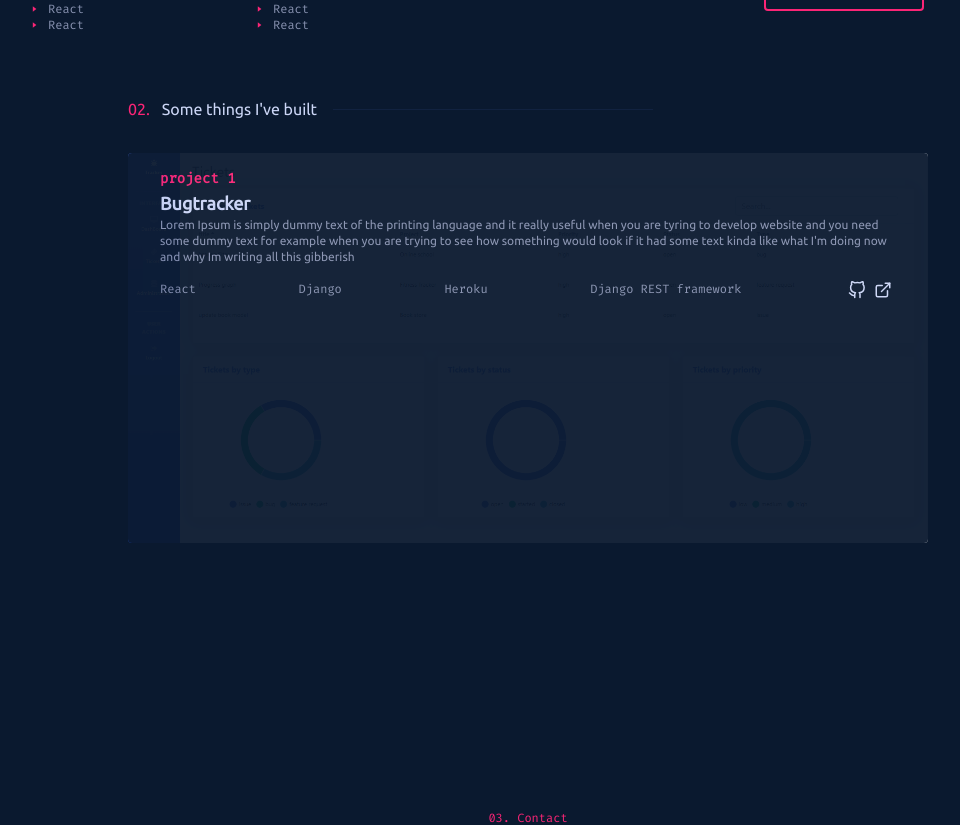
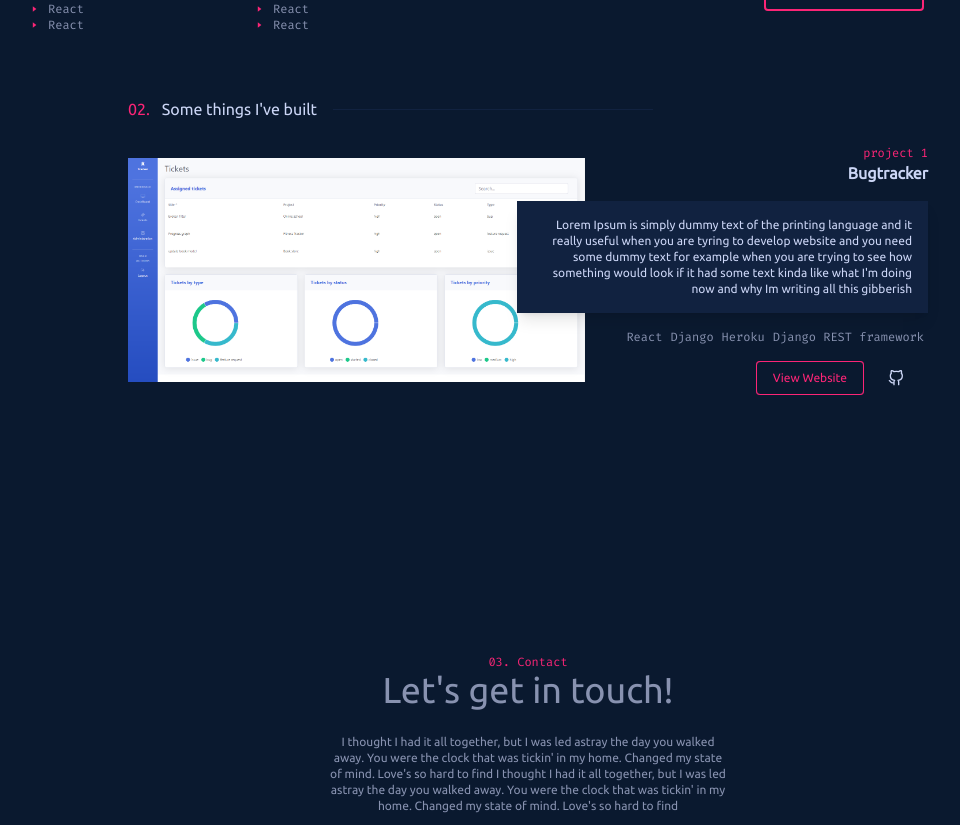
Before and after one commit to maxim-pre/my-portfolio, a React (Create React App) app: page / in a window 1280 px wide. Shown: the part 1151-1976 px from the top of the page, without its empty margins (112-1072 px from the left). Built offline with nearby package versions, Linux system fonts and the light colour scheme.

Commit message:
git tweak responsiveness to project card and mobile project card components

```diff
--- a/src/components/common/button.js
+++ b/src/components/common/button.js
@@ -1,6 +1,6 @@
 const Button = ({ label }) => {
   return (
-    <div className="mx-6 rounded bg-neonPink">
+    <div className=" rounded bg-neonPink">
       <button className=" border rounded py-2 px-4 border-lighttext-neonPink text-neonPink hover:-translate-x-1 hover:-translate-y-1 duration-300 bg-backgound text-xs">
         {label}
       </button>
--- a/src/components/work/mobileProjectCard.js
+++ b/src/components/work/mobileProjectCard.js
@@ -1,31 +1,38 @@
 import { FiGithub } from "react-icons/fi";
 import { FiExternalLink } from "react-icons/fi";
+import Button from "../../components/common/button";
 
 const MobileProjectCard = ({ project }) => {
   return (
-    <div className="object-cover relative my-8">
-      <img src={project.img} className="rounded" />
+    <div className="relative my-8">
+      <img src={project.img} className="rounded h-80 object-cover" />
       <div className="absolute w-full h-full bg-backgound top-0 opacity-95 px-8 py-4 rounded">
         <h2 className="text-neonPink font-bold code text-sm text-left">
           project {project.number}
         </h2>
         <h2 className="text-left text-lg font-bold">{project.name}</h2>
-        <p className="text-xs text-left text-textNormal">
+        <p className="text-xs text-left text-textNormal my-4 leading-5">
           {project.description}
         </p>
-        <div className="flex justify-between my-4">
+        <div className="flex justify-start my-4">
           {project.skills.map((skill, index) => {
             return (
-              <span className="text-xs text-textNormal code mr-2" key={index}>
+              <span className="text-xs text-textNormal code mr-4" key={index}>
                 {skill}
               </span>
             );
           })}
-          <div className="flex text-lg">
-            <FiGithub className="mx-1 cursor-pointer hover:text-neonPink duration-200" />
-            <FiExternalLink className="mx-1 cursor-pointer hover:text-neonPink duration-200" />
+        </div>
+        <div className="flex items-center justify-start my-4">
+          <Button label={"View Website"} />
+          <div className="mx-8">
+            <FiGithub />
           </div>
         </div>
+        {/* <div className="flex text-lg justify-end items-end">
+          <FiGithub className="mx-1 cursor-pointer hover:text-neonPink duration-200" />
+          <FiExternalLink className="mx-1 cursor-pointer hover:text-neonPink duration-200" />
+        </div> */}
       </div>
     </div>
   );
--- a/src/components/work/projectCard.js
+++ b/src/components/work/projectCard.js
@@ -2,7 +2,6 @@ import Button from "../../components/common/button";
 import { FiGithub } from "react-icons/fi";
 
 const ProjectCard = ({ project }) => {
-  console.log(project.skills);
   return (
     <div className="grid grid-cols-7 py-6">
       <div className="col-span-4 object-cover my-auto">
@@ -13,10 +12,10 @@ const ProjectCard = ({ project }) => {
           project {project.number}
         </h2>
         <h2 className="text-right font-bold">{project.name}</h2>
-        <div className=" w-[110%]  bg-cardColor shadow-lg text-xs py-4 px-4 text-right my-4">
+        <div className=" w-[120%]  bg-cardColor shadow-lg text-xs py-4 px-4 text-right my-4">
           {project.description}
         </div>
-        <div className="code text-xs text-textNormal">
+        <div className="code text-xs text-textNormal w-[120%] text-right">
           {project.skills.map((skill, index) => {
             return (
               <span key={index} className="mx-1">
@@ -27,7 +26,7 @@ const ProjectCard = ({ project }) => {
         </div>
         <div className="flex mt-4 items-center  justify-start">
           <Button label={"View Website"} />
-          <div className="mr-6 cursor-pointer">
+          <div className="mx-6 cursor-pointer ">
             <FiGithub />
           </div>
         </div>
--- a/src/components/work/projectCardAlternate.js
+++ b/src/components/work/projectCardAlternate.js
@@ -24,7 +24,7 @@ const ProjectCardAlternate = ({ project }) => {
         </div>
         <div className="flex mt-4 items-center  justify-start">
           <Button label={"View Website"} />
-          <div className="mr-6 cursor-pointer">
+          <div className="mx-6 cursor-pointer">
             <FiGithub />
           </div>
         </div>
--- a/src/components/work/work.js
+++ b/src/components/work/work.js
@@ -17,7 +17,12 @@ const Work = () => {
   return (
     <div className="  max-w-[800px] text-textLight">
       <SectionHeader number={"2"} text={"Some things I've built"} />
-      <MobileProjectCard project={projects[0]} />
+      <div className="sm:hidden">
+        <MobileProjectCard project={projects[0]} />
+      </div>
+      <div className="hidden sm:block">
+        <ProjectCard project={projects[0]} />
+      </div>
     </div>
   );
 };
```
